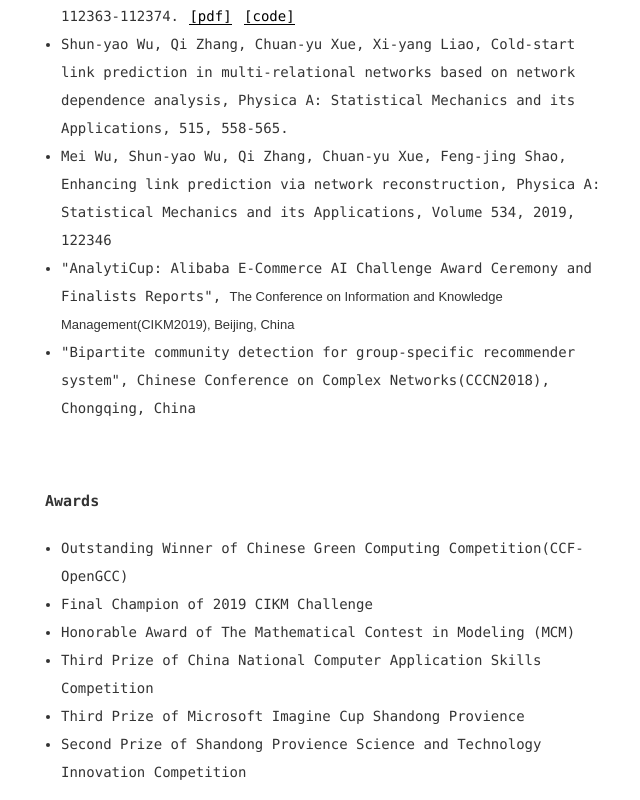
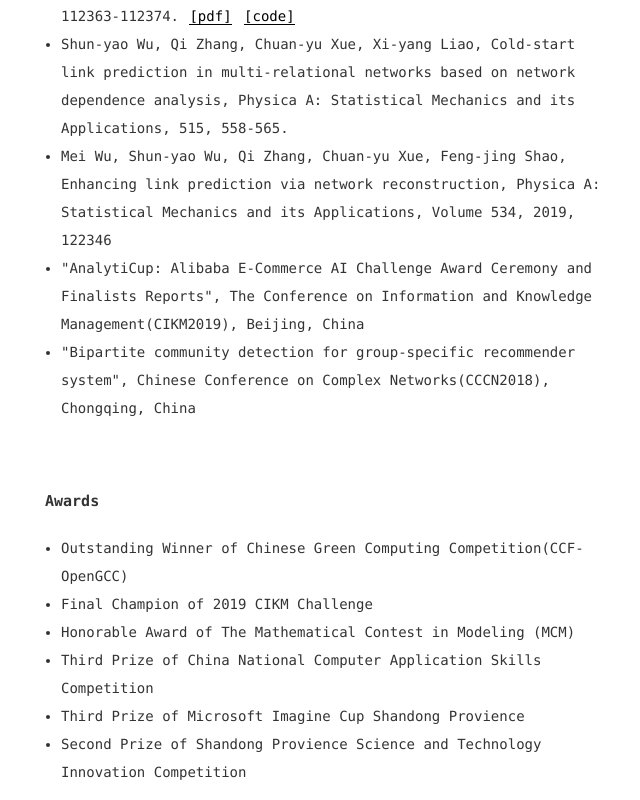
Before and after one commit to ChuanyuXue/profile, a Jekyll site: the page built from index.html, in a window 1280 px wide and 900 px high, scrolled down 2806 px, cut to the strip 0-800 px from the top of the window. Shown: the whole strip, without its empty margins (309-949 px from the left). Built offline with Jekyll 4.4.1, drawn with Linux system fonts in a browser that asks for light colours.

Commit message:
Update index.html

```diff
--- a/index.html
+++ b/index.html
@@ -205,7 +205,7 @@ network dependence analysis, Physica A: Statistical Mechanics and its Applicatio
 Physica A: Statistical Mechanics and its Applications, Volume 534, 2019, 122346&nbsp;
 	</li>
 	<li>
-		"AnalytiCup: Alibaba E-Commerce AI Challenge Award Ceremony and Finalists Reports", <span style="color:#333333;font-family:arial;font-size:13px;background-color:#FFFFFF;">The Conference on Information and Knowledge Management(CIKM2019), Beijing, China</span>
+		"AnalytiCup: Alibaba E-Commerce AI Challenge Award Ceremony and Finalists Reports", The Conference on Information and Knowledge Management(CIKM2019), Beijing, China
 	</li>
 	<li>
 		"Bipartite community detection for group-specific recommender system", Chinese Conference on Complex Networks(CCCN2018),
```
